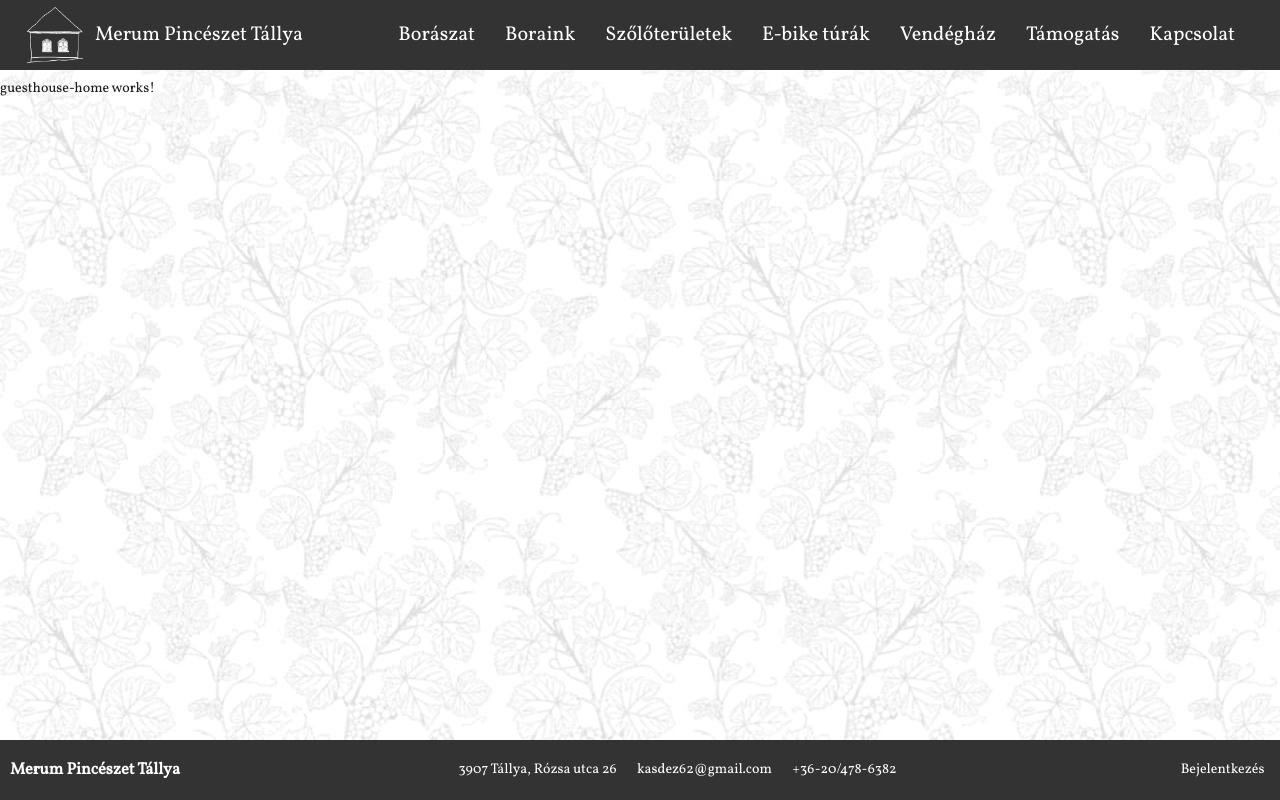
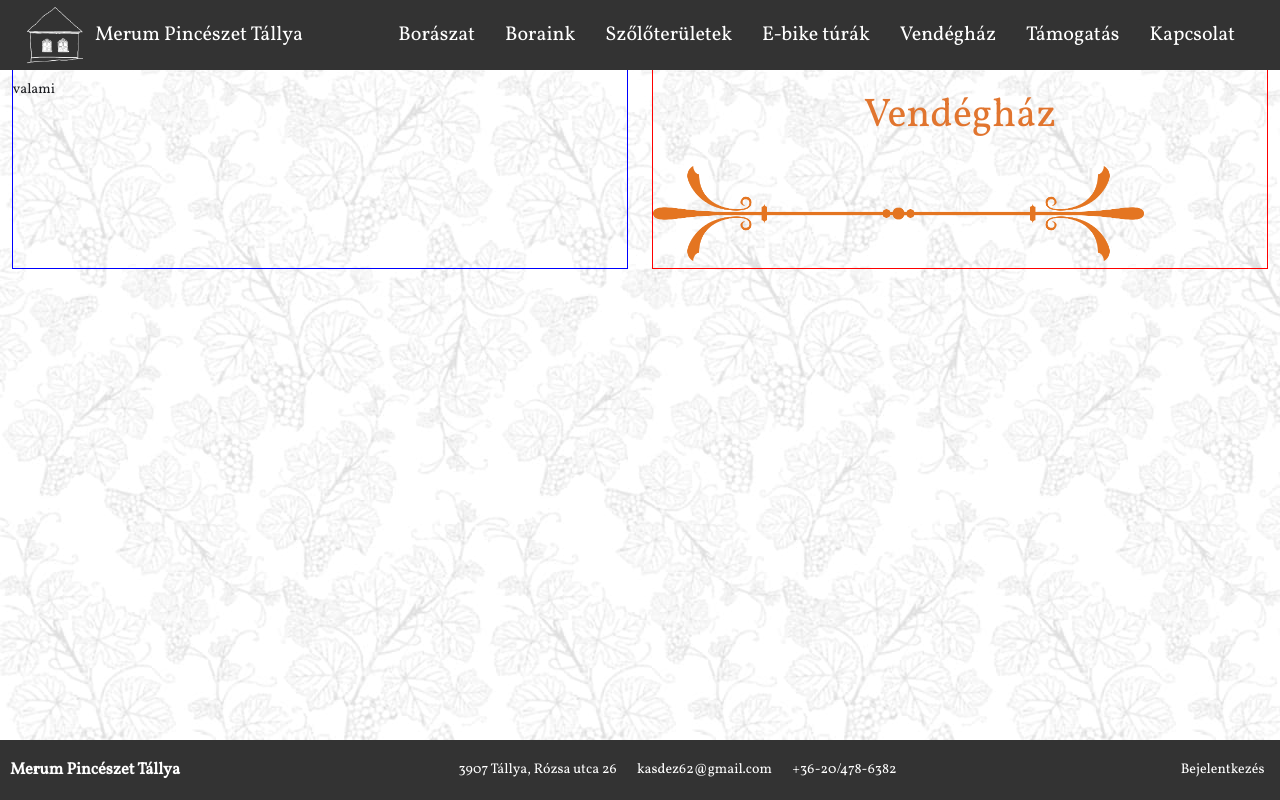
Before and after one commit to Ubendi/Merum, an Angular app in the folder Merum-FE/: page /vendeghaz in a window 1280 px wide. Built offline with nearby package versions, Linux system fonts and the light colour scheme.

Commit message:
guesthousepre

```diff
--- a/Merum-FE/src/app/components/guesthouse/guesthouse-home/guesthouse-home.component.html
+++ b/Merum-FE/src/app/components/guesthouse/guesthouse-home/guesthouse-home.component.html
@@ -1 +1,11 @@
-<p>guesthouse-home works!</p>
+<div class="guesthouse-container">
+    <div class="guesthouse-carousel-container">
+        <div class="guesthouse-carousel">
+            <p>valami</p>
+        </div>
+    </div>
+    <div class="guesthouse-description-container">
+        <p class="guesthouse-header">Vendégház</p>
+        <img class="line-picture-container" src="assets/pictures/line.png" style="width: 80%;">
+    </div>
+</div>
--- a/Merum-FE/src/app/components/guesthouse/guesthouse-home/guesthouse-home.component.scss
+++ b/Merum-FE/src/app/components/guesthouse/guesthouse-home/guesthouse-home.component.scss
@@ -0,0 +1,25 @@
+.guesthouse-container {
+    display: flex;
+    justify-content: space-around;
+}
+
+.guesthouse-carousel-container {
+    width: 48%;
+    border: 1px solid blue;
+}
+
+.guesthouse-description-container {
+    width: 48%;
+    border: 1px solid red;
+}
+
+.line-picture-container {
+    width: 80%;
+    margin: auto;
+}
+
+.guesthouse-header {
+    color: var(--merum-orange);
+    font-size: 40px;
+    text-align: center;
+}
--- a/Merum-FE/src/app/components/home/home.component.html
+++ b/Merum-FE/src/app/components/home/home.component.html
@@ -3,7 +3,7 @@
         <h1>Rólunk</h1>
         <h2>A motivációinkról</h2>
         <p>A Merum Pincészetet Farkas Dezső és családja alapította Tállyán, 2015-ben, kovácsvágási borászatának áttelepítésével. A borászati tevékenység megkezdését nem motiválta sok generációs családi hagyomány, könnyed örökség, támogatási lehetőség, pénzmosási kényszer. A Merum Pincészetet inkább a naiv, nem kizárólagosan racionális döntések, valamint a kreativitás képessége és igénye hozta létre.</p>
-        <img src="assets/pictures/line.png" style="width: 80%;">
+        <img class="line-picture-container" src="assets/pictures/line.png">
     </div>
     <div class="youtube-container">
         <h1> Youtube video helye </h1>
--- a/Merum-FE/src/app/components/home/home.component.scss
+++ b/Merum-FE/src/app/components/home/home.component.scss
@@ -6,6 +6,10 @@
     height: auto;
     width: 100%;
     border: 1px  solid black;
+}
+
+.line-picture-container {
+    width: 80%;
 }
 
 .line-container {
```
